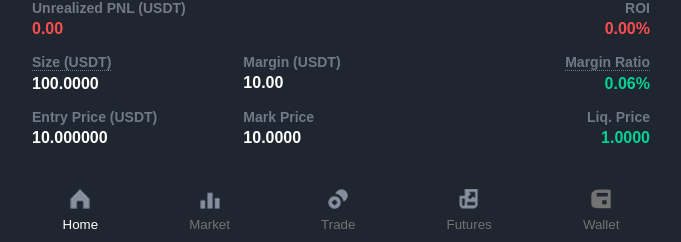
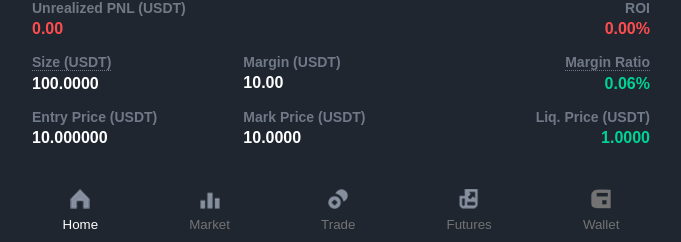
Before and after one commit to Tariq628/binance_clone, a Django app: page / in a window 1280 px wide. Shown: the part 698-940 px from the top of the page, without its empty margins (299-980 px from the left). Run offline with Django 5.2, Linux system fonts and the light colour scheme; tables that the repository leaves empty hold one stand-in row (values such as "Sample post"); a database or web service that is not in the repository returns one stand-in record (values such as "Sample title"); data that the repository does not hold is empty; some web fonts are replaced.

Commit message:
All necessary fixes done

```diff
--- a/binance_app/templates/index.html
+++ b/binance_app/templates/index.html
@@ -172,11 +172,11 @@
                               <span class="value">{{ position.entry_price }}</span>
                           </div>
                           <div class="cell-item">
-                              <span class="label">{% trans "Mark Price" %}</span>
+                              <span class="label">{% trans "Mark Price" %} (USDT)</span>
                               <span class="value">{{ position.mark_price }}</span>
                           </div>
                           <div class="cell-item">
-                              <span class="label">{% trans "Liq. Price" %}</span>
+                              <span class="label">{% trans "Liq. Price" %} (USDT)</span>
                               <span class="value green">{{ position.liq_price }}</span>
                           </div>
                       </div>
```
Also changed, not shown: binance_app/locale/zh/LC_MESSAGES/django.po, 1 other file.
